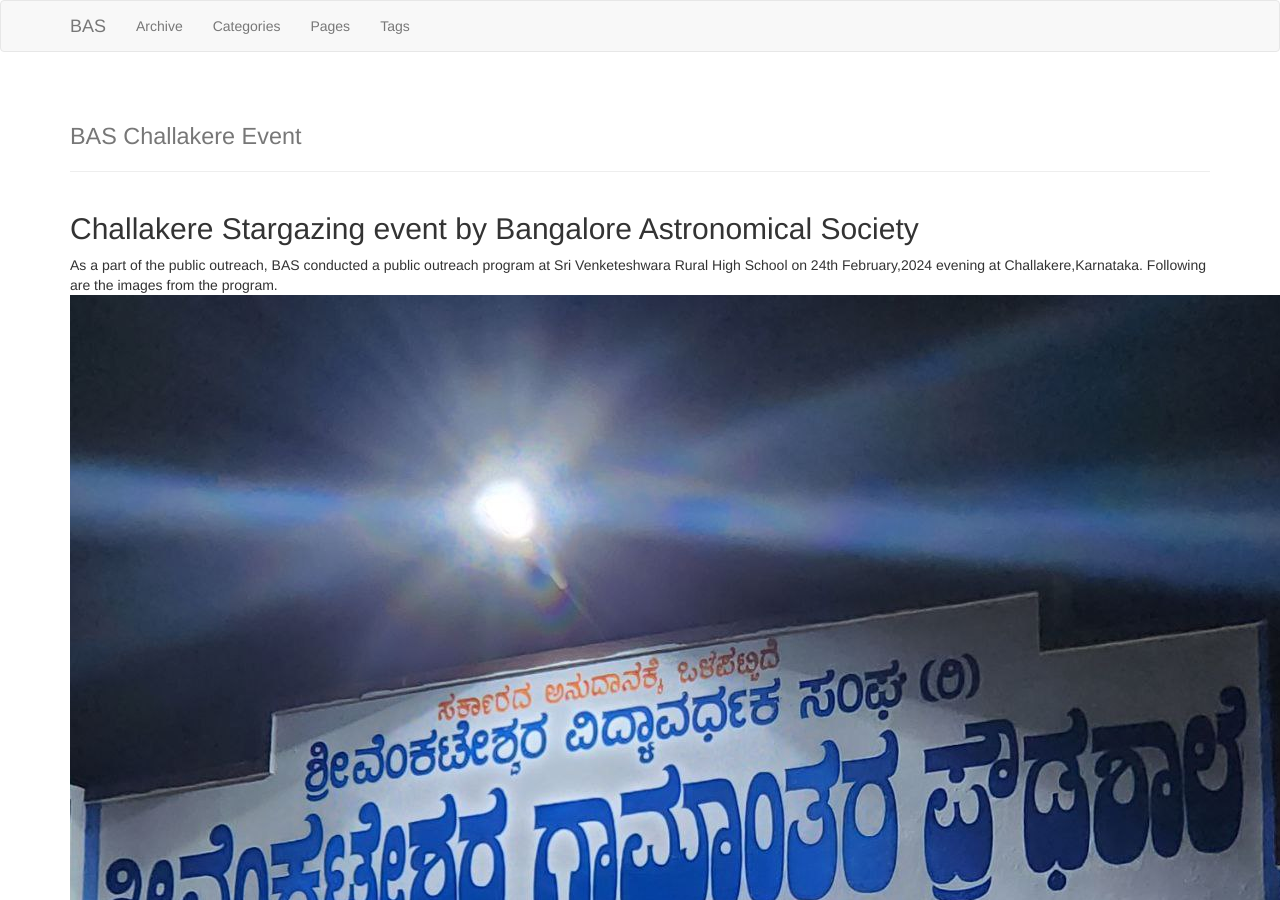
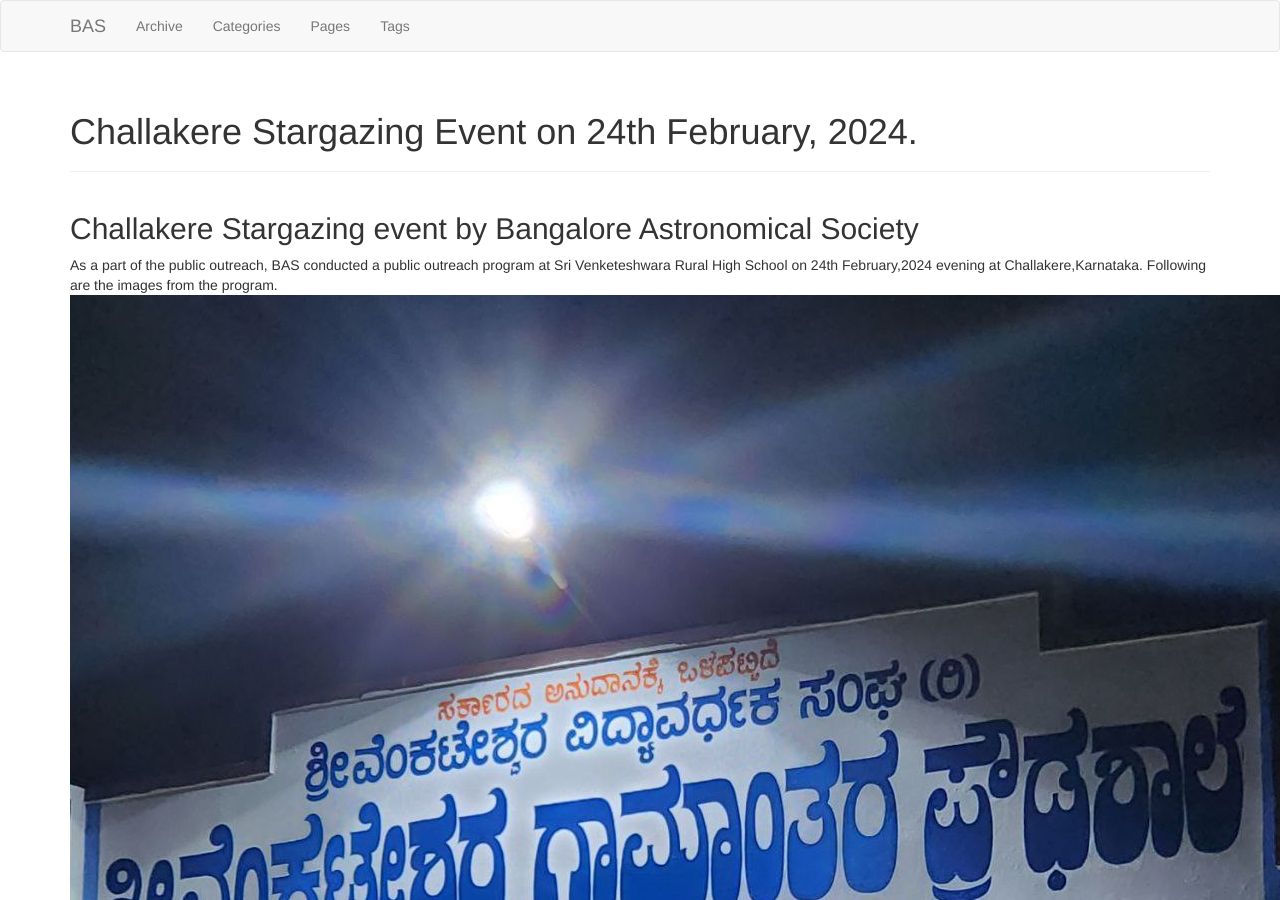
Before and after one commit to bas-org/bas-org.github.io, a Jekyll site: the page built from events/2024-02-26-Challakere-event.markdown, in a window 1280 px wide and 900 px high. Built offline with Jekyll 4.4.1, drawn with Linux system fonts in a browser that asks for light colours; nearby versions of some CDN libraries; library files that are not in the unit come from our copies; comment, search, counter and statistics services are not loaded; some of the changed text lies outside the part shown.

Commit message:
Update 2024-02-26-Challakere-event.markdown

```diff
--- a/events/2024-02-26-Challakere-event.markdown
+++ b/events/2024-02-26-Challakere-event.markdown
@@ -1,8 +1,7 @@
 ---
-layout: post
-category : article
-tagline: "BAS Challakere Event "
-tags : [Public Outreach]
+layout: page
+title: Challakere Stargazing Event on 24th February, 2024.
+tagline:
 ---
 
 {% include JB/setup %}
```
